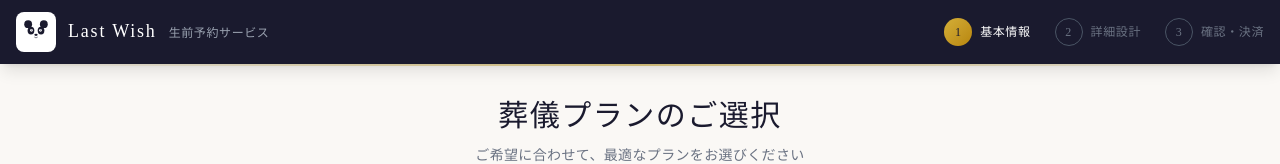
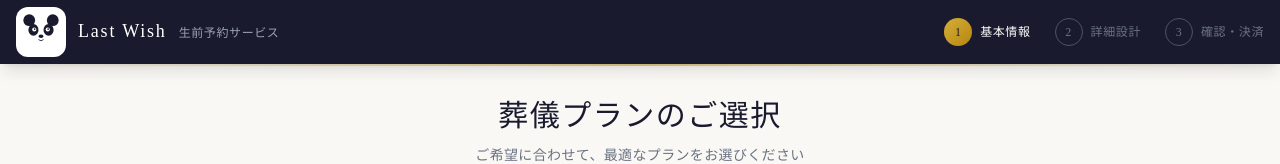
Before and after one commit to Vortex-9191/last-wish, a React (Vite) app: page / in a window 1280 px wide. Shown: the top 164 px of the page. Built offline with nearby package versions, Linux system fonts and the light colour scheme.

Commit message:
パンダロゴを大きく (28→42px)

```diff
--- a/src/App.jsx
+++ b/src/App.jsx
@@ -38,8 +38,8 @@ export default function App() {
       <header className="bg-[#1a1a2e] text-white sticky top-0 z-50 shadow-lg">
         <div className="max-w-7xl mx-auto px-4 h-16 flex items-center justify-between">
           <div className="flex items-center gap-3">
-            <div className="bg-white p-1.5 rounded-lg">
-              <PandaIcon size={28} />
+            <div className="bg-white p-1 rounded-xl">
+              <PandaIcon size={42} />
             </div>
             <div>
               <span className="text-lg font-medium tracking-widest">Last Wish</span>
```
